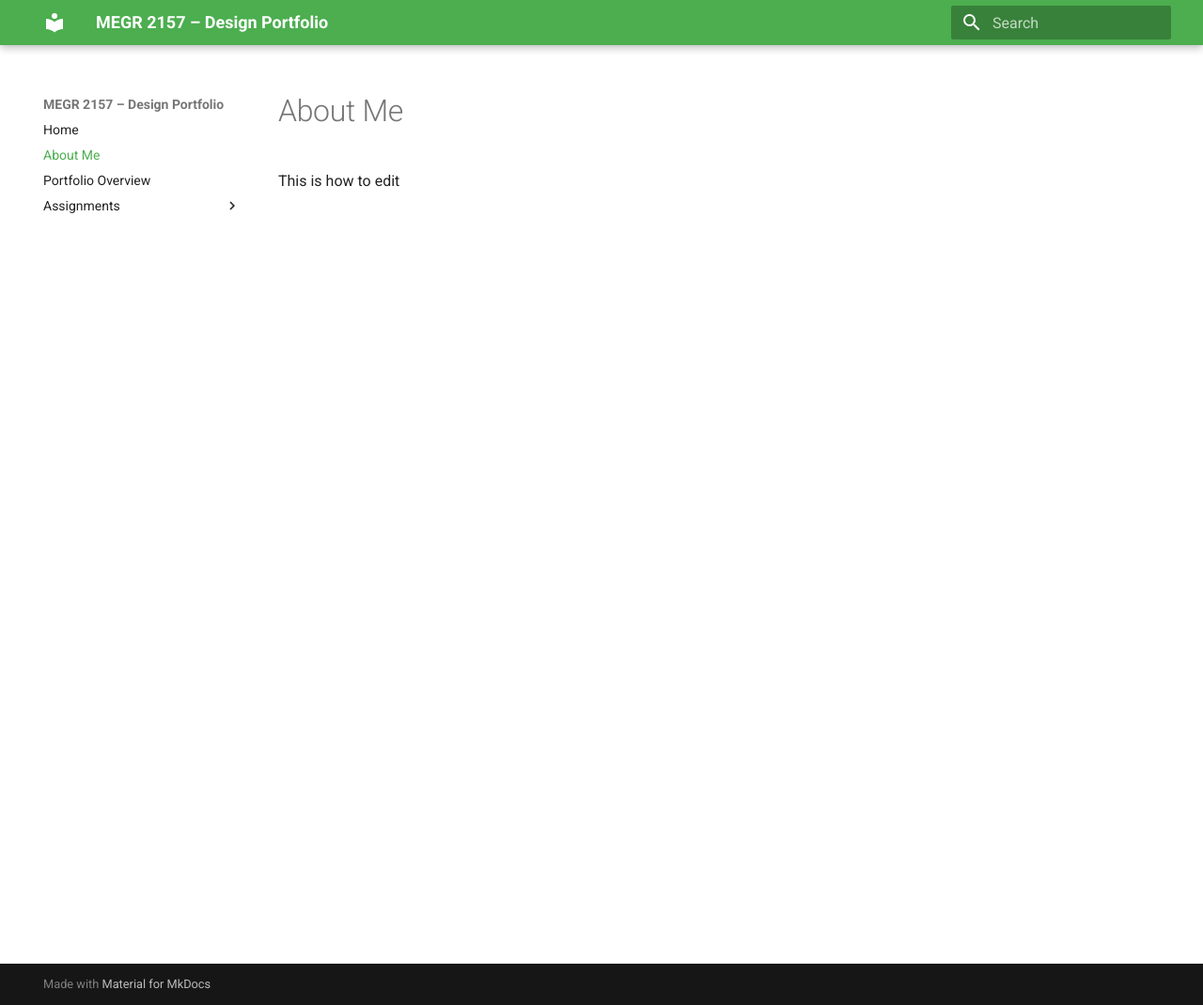
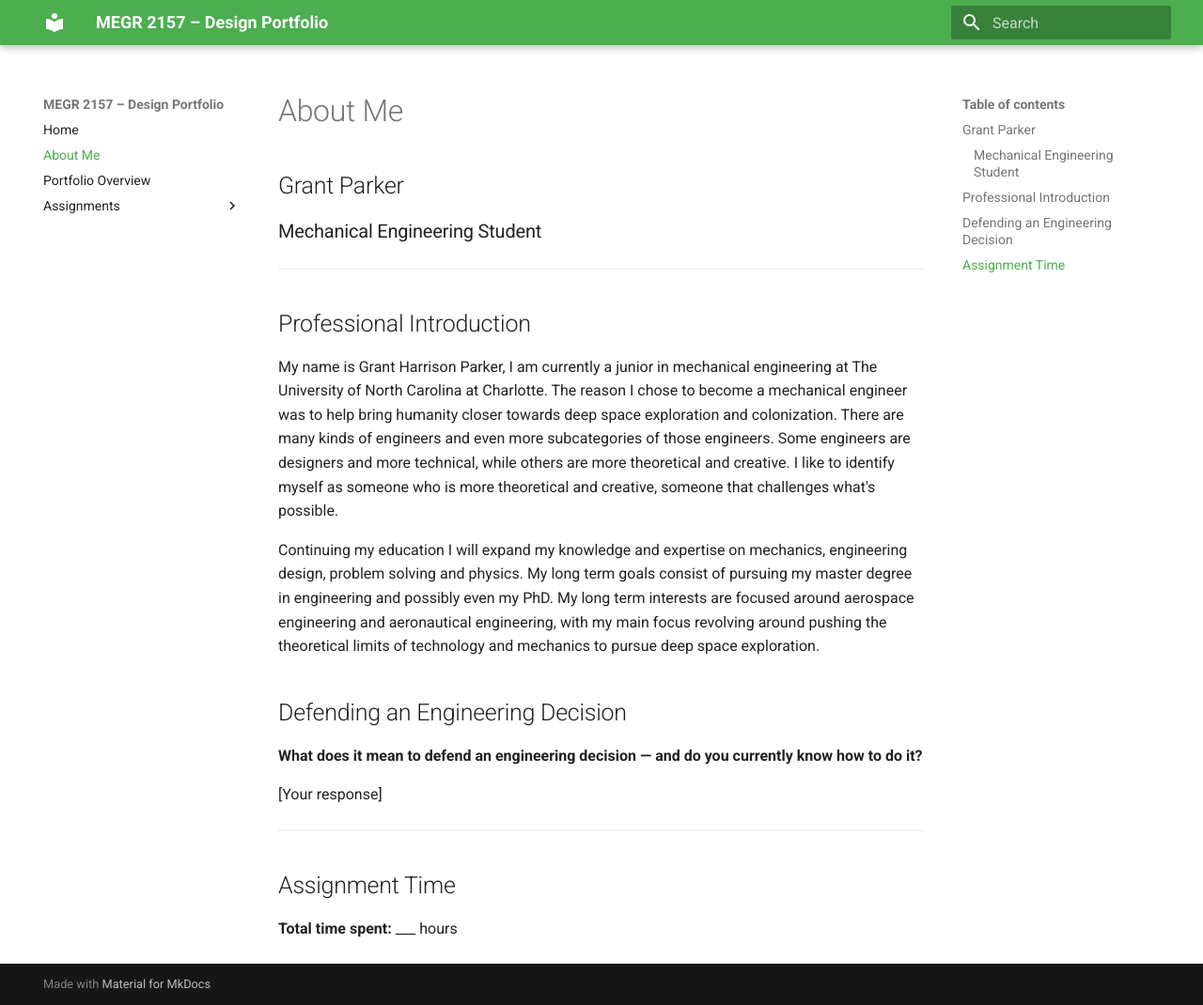
Before and after one commit to gparx/design-portfolio, an MkDocs documentation site: the page built from docs/aboutme/index.md, in a window 1280 px wide and 1070 px high. Shown: the whole window at 94% size. Built offline with MkDocs 1.6.1 and Material for MkDocs 9.7.7, drawn with Linux system fonts in a browser that asks for light colours.

Commit message:
Update index.md

```diff
--- a/docs/aboutme/index.md
+++ b/docs/aboutme/index.md
@@ -1,2 +1,24 @@
-#About Me
-This is how to edit
+# About Me
+
+## Grant Parker
+### Mechanical Engineering Student
+
+---
+
+## Professional Introduction
+
+My name is Grant Harrison Parker, I am currently a junior in mechanical engineering at The University of North Carolina at Charlotte. The reason I chose to become a mechanical engineer was to help bring humanity closer towards deep space exploration and colonization. There are many kinds of engineers and even more subcategories of those engineers. Some engineers are designers and more technical, while others are more theoretical and creative. I like to identify myself as someone who is more theoretical and creative, someone that challenges what's possible.
+
+Continuing my education I will expand my knowledge and expertise on mechanics, engineering design, problem solving and physics. My long term goals consist of pursuing my master degree in engineering and possibly even my PhD. My long term interests are focused around aerospace engineering and aeronautical engineering, with my main focus revolving around pushing the theoretical limits of technology and mechanics to pursue deep space exploration.
+
+## Defending an Engineering Decision
+
+**What does it mean to defend an engineering decision — and do you currently know how to do it?**
+
+[Your response]
+
+---
+
+## Assignment Time
+
+**Total time spent:** ___ hours
```
